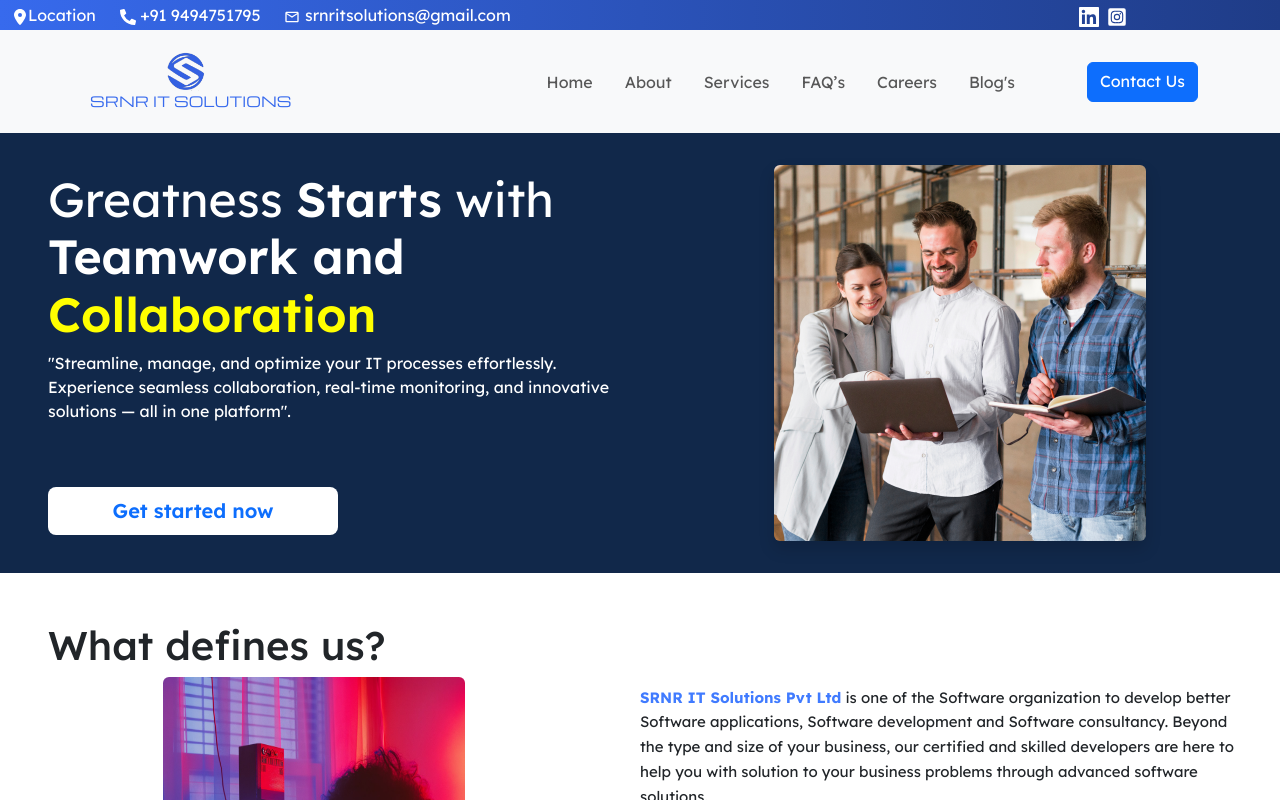
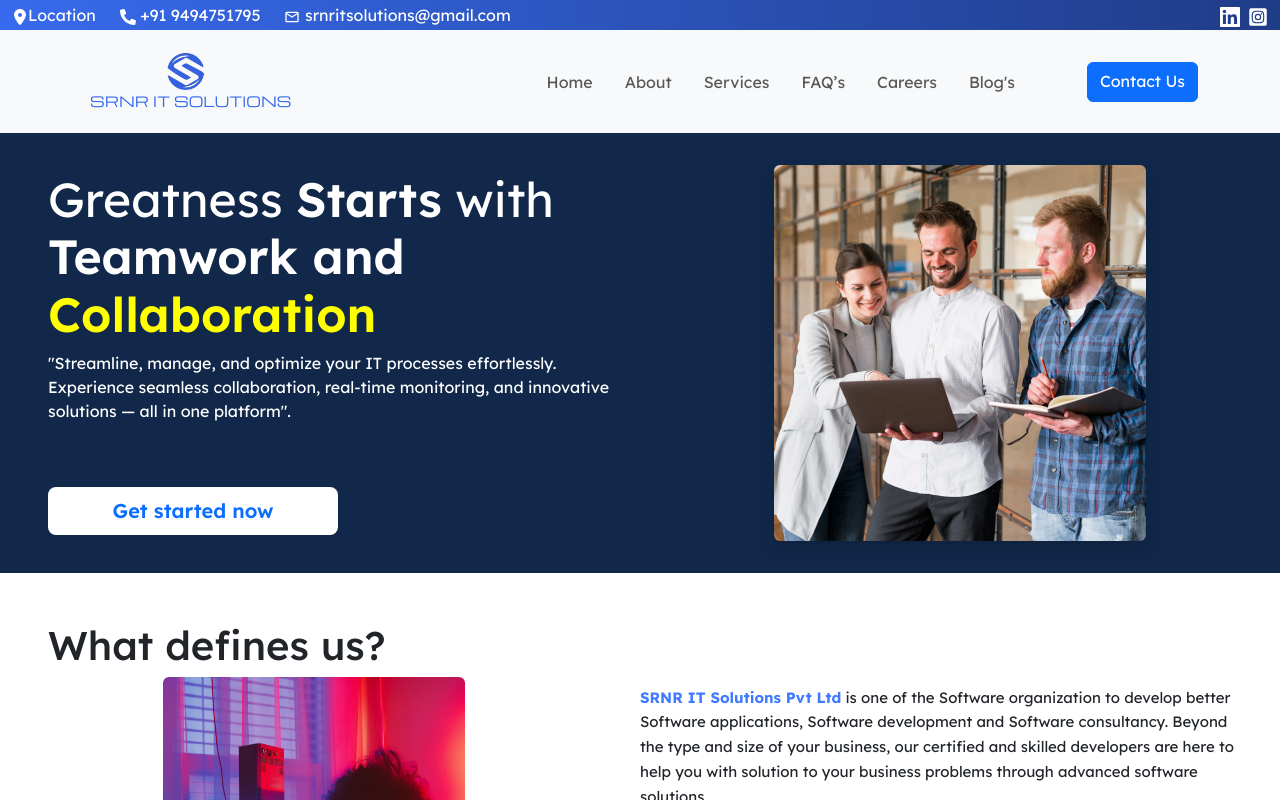
Before and after one commit to Tatasriram9/companywebsite, a React (Create React App) app: page / in a window 1280 px wide. Shown: the top 800 px of the page. Built offline with nearby package versions, Linux system fonts and the light colour scheme.

Commit message:
13th version

```diff
--- a/src/components/NavBar.js
+++ b/src/components/NavBar.js
@@ -22,7 +22,7 @@ const NavBar = () => {
             <span className={`ms-4 ${NavStyle.headPhone}`}><FaPhoneAlt /> +91 9494751795</span>
             <Nav.Link href="mailto:srnritsolutions@gmail.com"  className={`ms-4 ${NavStyle.headEmail}`}><MdOutlineEmail /> srnritsolutions@gmail.com</Nav.Link>
           </Col>
-          <Col md={2} sm={2} xs={3}  >
+          <Col md={2} sm={2} xs={3} className='d-flex justify-content-end' >
             <Link to="https://www.linkedin.com/in/srnr-it-solutions-359855326?utm_source=share&utm_campaign=share_via&utm_content=profile&utm_medium=ios_app  " target='_blank' className='text-white fs-5 me-2 '><GrLinkedin  /></Link>
             <Link to="https://www.instagram.com/srnr_it_solutions/profilecard/?igsh=MWpra2swdGY2Z2NmNw== " target='_blank' className='text-white fs-5'><FaInstagramSquare /></Link>
           </Col>
```
